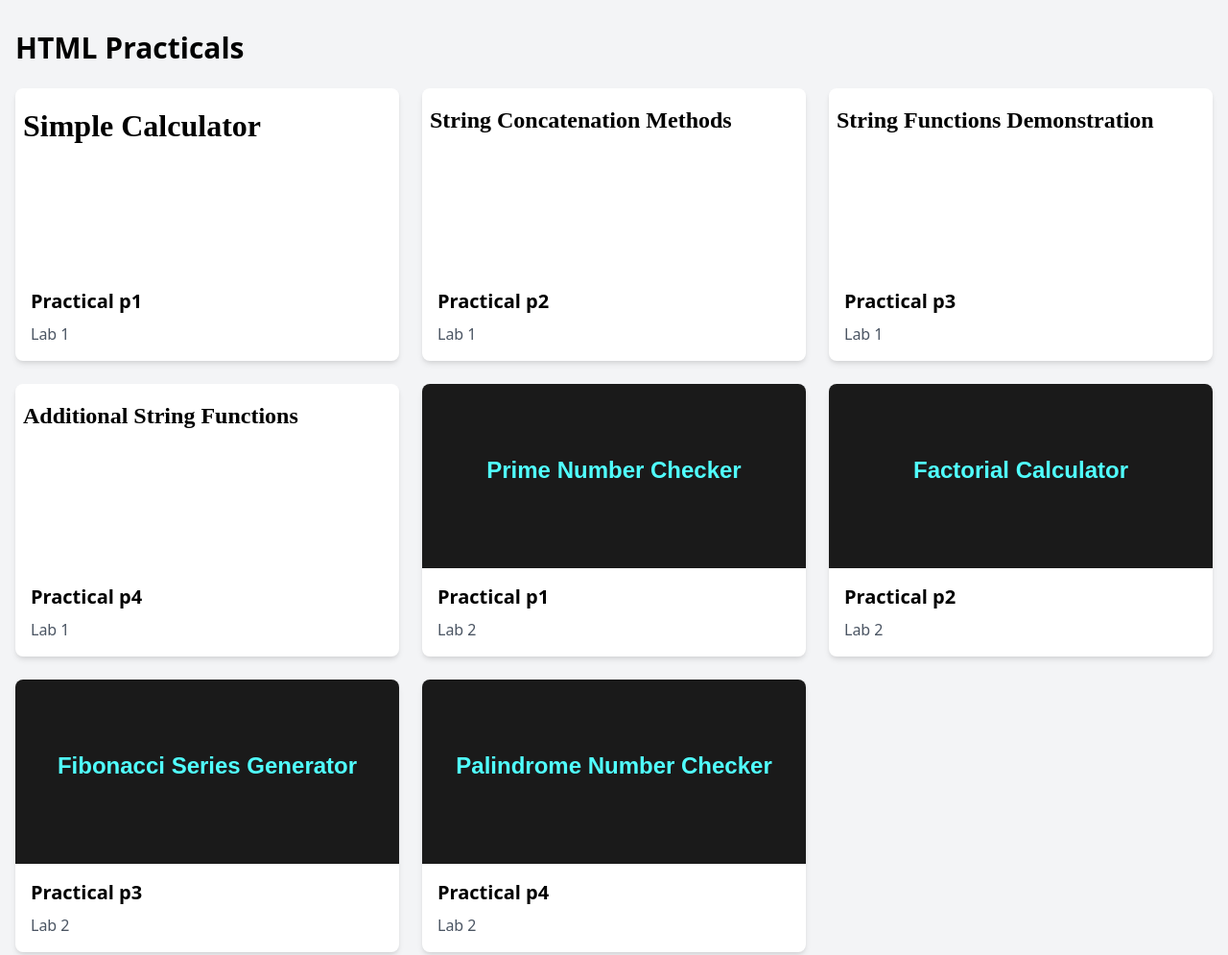
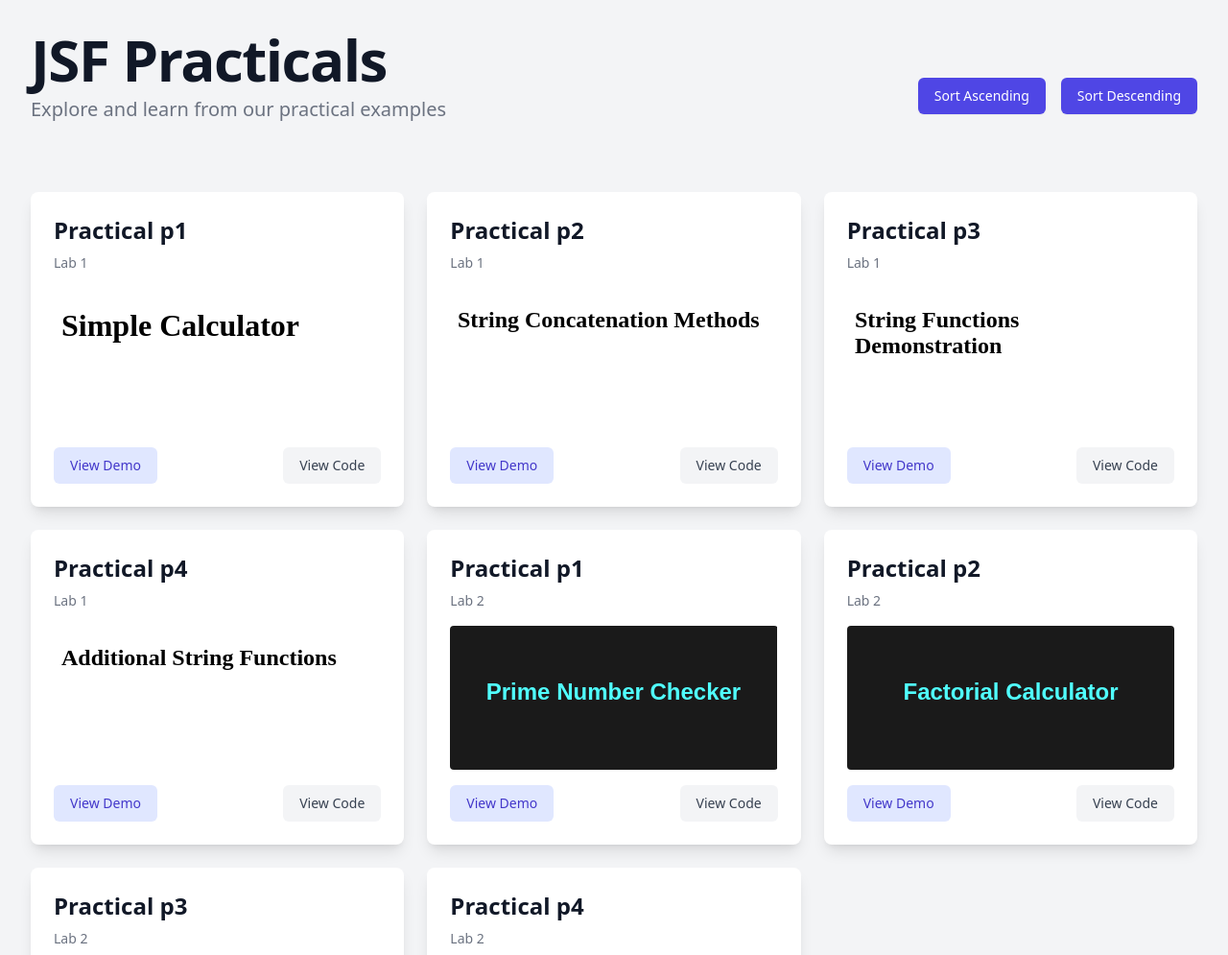
Before and after one commit to soham901/jsf-solutions, a plain HTML site: page index.html in a window 1280 px wide. Shown: the top 995 px of the page at 96% size. Drawn offline with nearby package versions, Linux system fonts and the light colour scheme.

Commit message:
add: better styling and sorting

```diff
--- a/index.html
+++ b/index.html
@@ -1,58 +1,118 @@
 <!DOCTYPE html>
-<html lang="en">
+<html lang="en" class="bg-gray-100">
   <head>
     <meta charset="UTF-8" />
     <meta name="viewport" content="width=device-width, initial-scale=1.0" />
-    <title>HTML Practicals</title>
-    <link
-      href="https://cdn.jsdelivr.net/npm/tailwindcss@2.2.16/dist/tailwind.min.css"
-      rel="stylesheet"
-    />
+    <title>JSF Practicals</title>
+    <script src="https://cdn.tailwindcss.com"></script>
   </head>
-  <body class="bg-gray-100 py-8">
-    <div class="container mx-auto px-4">
-      <h1 class="text-3xl font-bold mb-6">HTML Practicals</h1>
+  <body class="min-h-screen py-8 px-4 sm:px-6 lg:px-8">
+    <div class="max-w-7xl mx-auto">
+      <div class="flex flex-col sm:flex-row justify-between items-center mb-8">
+        <header class="mb-10">
+          <h1
+            class="text-4xl font-extrabold text-gray-900 sm:text-5xl sm:tracking-tight lg:text-6xl"
+          >
+            JSF Practicals
+          </h1>
+          <p class="mt-2 text-xl text-gray-500">
+            Explore and learn from our practical examples
+          </p>
+        </header>
 
-      <div class="grid grid-cols-1 sm:grid-cols-2 md:grid-cols-3 gap-6"></div>
+        <div class="flex space-x-4">
+          <button
+            id="sort-asc"
+            class="inline-flex items-center px-4 py-2 border border-transparent text-sm font-medium rounded-md shadow-sm text-white bg-indigo-600 hover:bg-indigo-700 focus:outline-none focus:ring-2 focus:ring-offset-2 focus:ring-indigo-500"
+          >
+            Sort Ascending
+          </button>
+          <button
+            id="sort-desc"
+            class="inline-flex items-center px-4 py-2 border border-transparent text-sm font-medium rounded-md shadow-sm text-white bg-indigo-600 hover:bg-indigo-700 focus:outline-none focus:ring-2 focus:ring-offset-2 focus:ring-indigo-500"
+          >
+            Sort Descending
+          </button>
+        </div>
+      </div>
+
+      <div
+        id="practicals-container"
+        class="grid grid-cols-1 gap-6 sm:grid-cols-2 lg:grid-cols-3"
+      ></div>
     </div>
+
+    <footer>
+      <p class="text-sm text-gray-500 mt-8 text-center">
+        Made with ❤️ by
+        <a href="https://github.com/soham901" target="_blank" class="underline"
+          >Soham</a
+        >
+      </p>
+    </footer>
+
     <script>
       fetch("practicals.json")
         .then((response) => response.json())
         .then((data) => {
-          const container = document.querySelector(".grid");
+          const container = document.getElementById("practicals-container");
+          const sortAscBtn = document.getElementById("sort-asc");
+          const sortDescBtn = document.getElementById("sort-desc");
+          const searchInput = document.getElementById("search");
 
-          data.forEach((practical) => {
-            const card = document.createElement("a");
-            card.href = practical.path;
-            card.target = "_blank";
-            card.className =
-              "bg-white rounded-lg shadow-md overflow-hidden hover:shadow-lg transition-shadow duration-300";
+          const sortData = (order) => {
+            const sortedData = [...data].sort((a, b) => {
+              const labA = parseInt(a.lab);
+              const labB = parseInt(b.lab);
+              const practicalA = parseInt(a.practical.slice(1));
+              const practicalB = parseInt(b.practical.slice(1));
 
-            const iframe = document.createElement("iframe");
+              if (order === "asc") {
+                if (labA !== labB) return labA - labB;
+                else return practicalA - practicalB;
+              } else {
+                if (labA !== labB) return labB - labA;
+                else return practicalB - practicalA;
+              }
+            });
 
-            iframe.src = practical.path;
-            iframe.className = "w-full h-48";
-            iframe.setAttribute("sandbox", "allow-same-origin"); // Disable JavaScript in the iframe
+            displayPracticals(sortedData);
+          };
 
-            const content = document.createElement("div");
-            content.className = "p-4";
+          const displayPracticals = (practicals) => {
+            container.innerHTML = "";
 
-            const title = document.createElement("h2");
-            title.className = "text-xl font-semibold mb-2";
-            title.textContent = `Practical ${practical.practical}`;
+            practicals.forEach((practical) => {
+              const card = document.createElement("div");
+              card.className = "bg-white overflow-hidden shadow-lg rounded-lg";
 
-            const lab = document.createElement("p");
-            lab.className = "text-gray-600";
-            lab.textContent = `Lab ${practical.lab}`;
+              const content = `
+                            <div class="p-6">
+                                <h2 class="text-2xl font-bold text-gray-900 mb-2">Practical ${practical.practical}</h2>
+                                <p class="text-sm text-gray-500 mb-4">Lab ${practical.lab}</p>
+                                <div class="aspect-w-16 aspect-h-9 mb-4">
+                                    <iframe src="${practical.path}" class="w-full h-full object-cover rounded" sandbox="allow-same-origin"></iframe>
+                                </div>
+                                <div class="flex justify-between items-center">
+                                    <a href="${practical.path}" target="_blank" class="inline-flex items-center px-4 py-2 border border-transparent text-sm font-medium rounded-md text-indigo-700 bg-indigo-100 hover:bg-indigo-200 focus:outline-none focus:ring-2 focus:ring-offset-2 focus:ring-indigo-500">
+                                        View Demo
+                                    </a>
+                                    <a href="https://github.com/soham901/jsf-solutions/blob/main/${practical.path}" target="_blank" class="inline-flex items-center px-4 py-2 border border-transparent text-sm font-medium rounded-md text-gray-700 bg-gray-100 hover:bg-gray-200 focus:outline-none focus:ring-2 focus:ring-offset-2 focus:ring-gray-500">
+                                        View Code
+                                    </a>
+                                </div>
+                            </div>
+                        `;
 
-            content.appendChild(title);
-            content.appendChild(lab);
+              card.innerHTML = content;
+              container.appendChild(card);
+            });
+          };
 
-            card.appendChild(iframe);
-            card.appendChild(content);
+          sortAscBtn.addEventListener("click", () => sortData("asc"));
+          sortDescBtn.addEventListener("click", () => sortData("desc"));
 
-            container.appendChild(card);
-          });
+          displayPracticals(data);
         });
     </script>
   </body>
```
